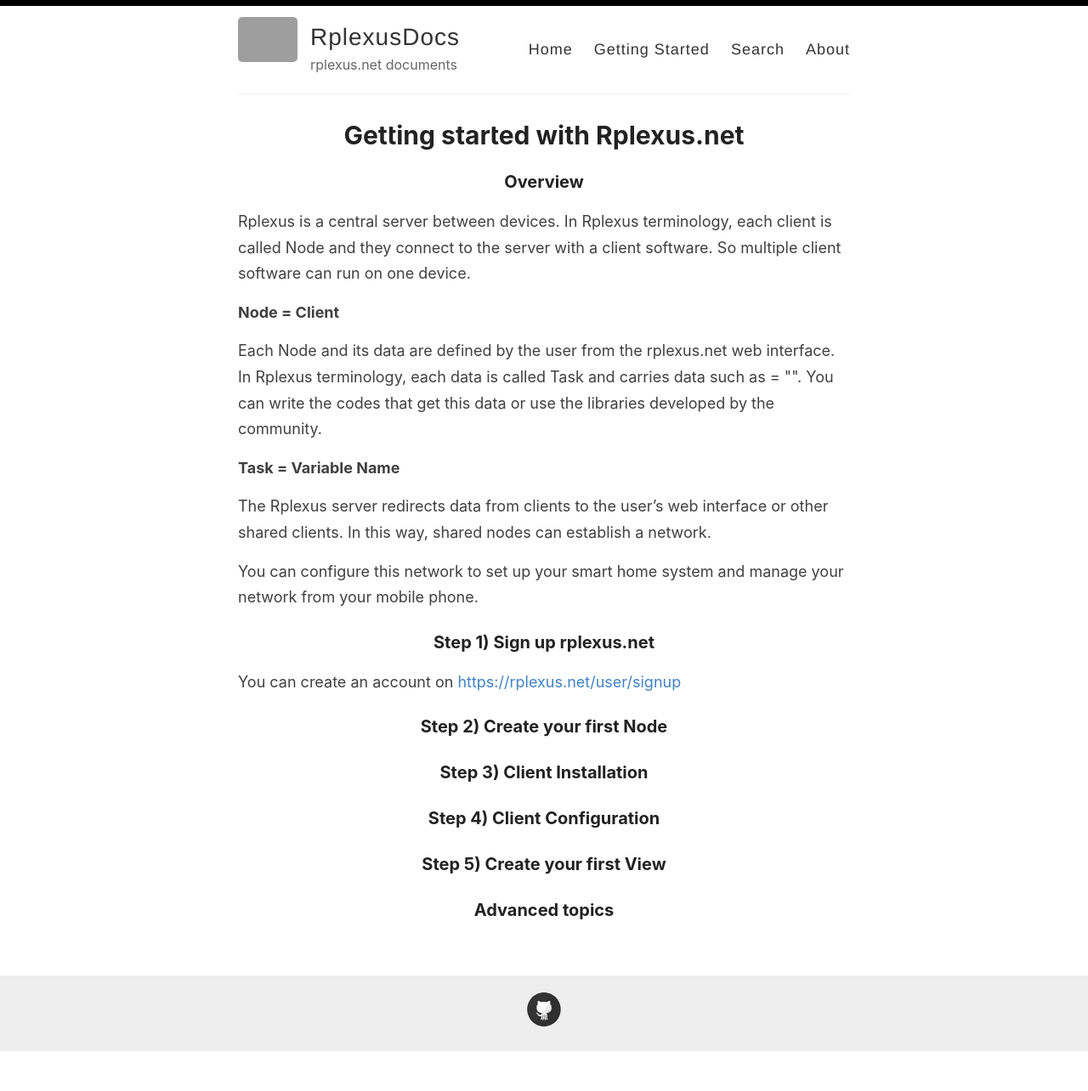
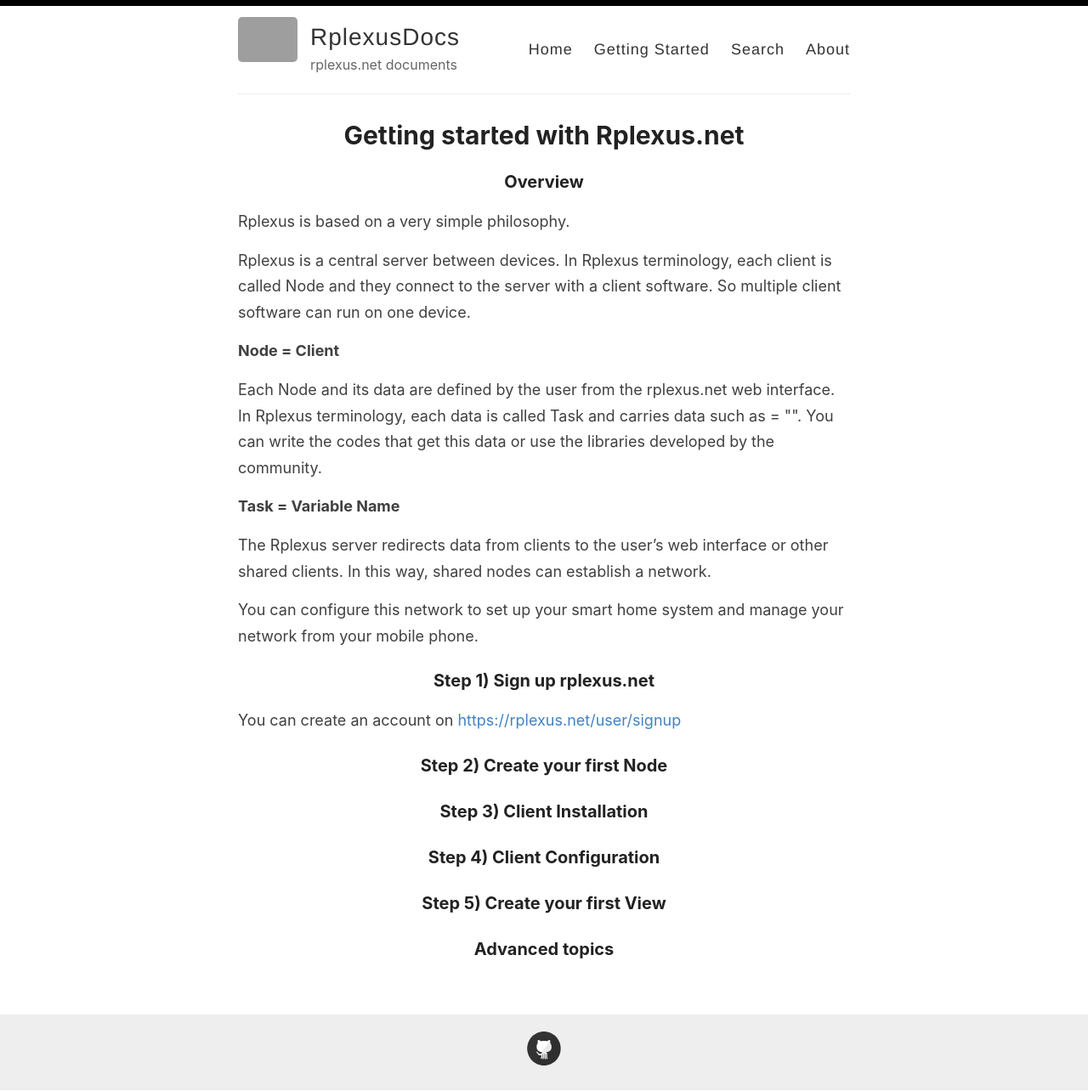
Before and after one commit to alierkanimrek/rplexusdocs, a Jekyll site: the page built from _pages/getting-started.md, in a window 1280 px wide. Shown: the whole page at 85% size. Built offline with Jekyll 4.4.1, drawn with Linux system fonts in a browser that asks for light colours; before the commit the page ends 1238 px from its top, so only the background shows below that; grey boxes are pictures that could not be loaded.

Commit message:
Update getting-started.md

```diff
--- a/_pages/getting-started.md
+++ b/_pages/getting-started.md
@@ -5,6 +5,8 @@ permalink: /getting-started/
 ---
 
 ### Overview
+Rplexus is based on a very simple philosophy.
+
 Rplexus is a central server between devices. In Rplexus terminology, each client is called Node and they connect to the server with a client software. So multiple client software can run on one device.
 
 **Node = Client**
```
